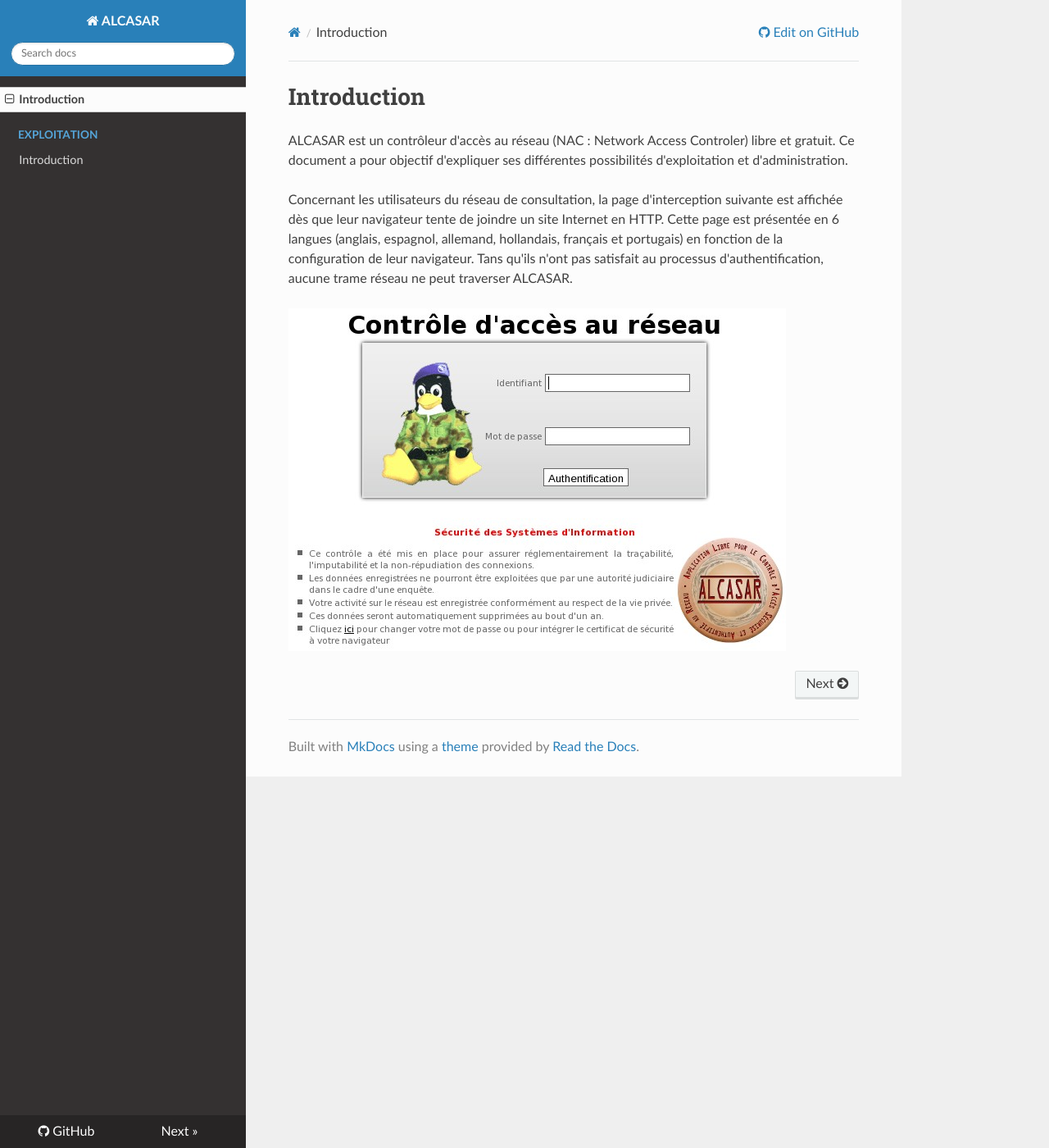
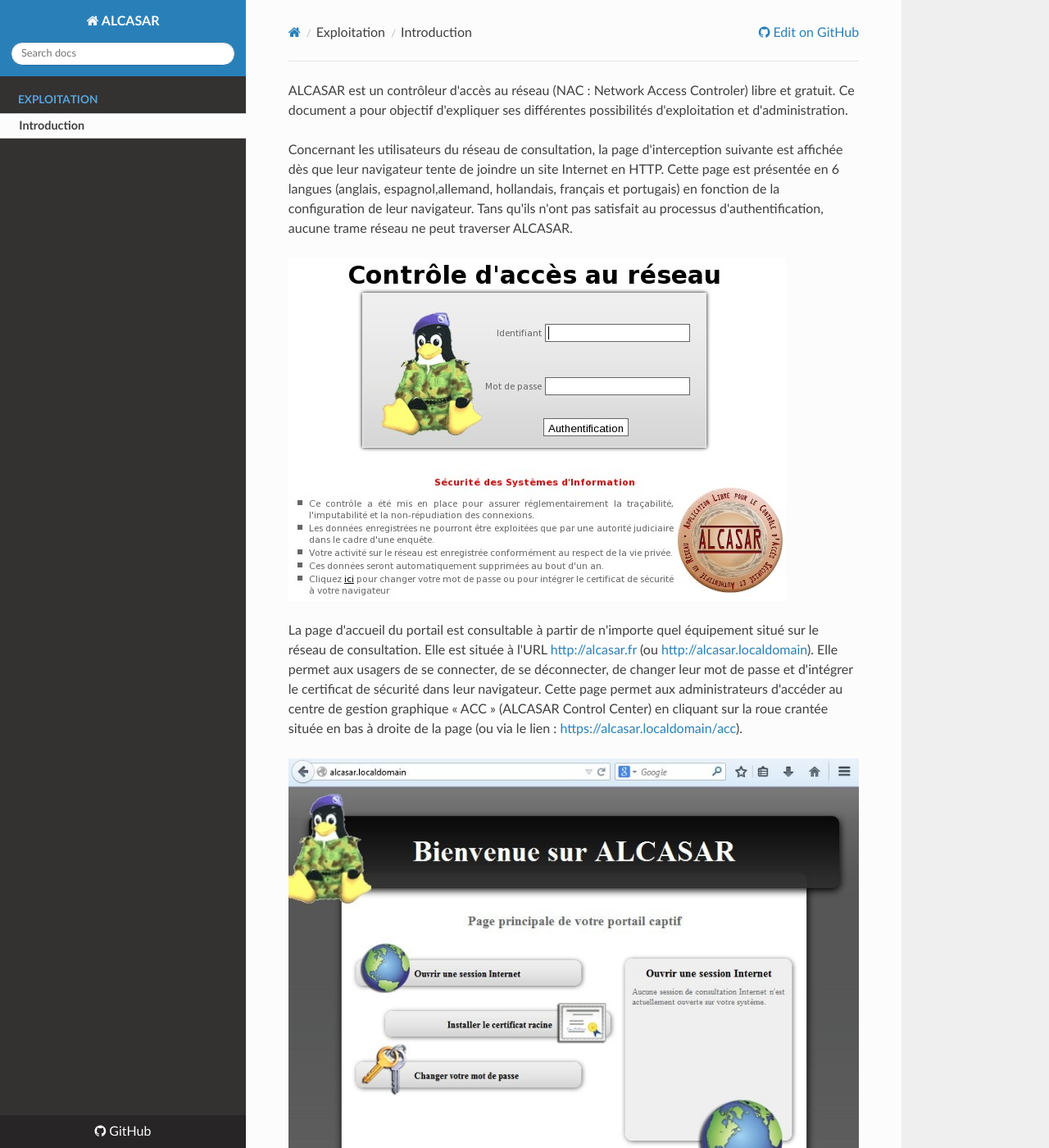
Before and after one commit to Bettyna-Bourcier2/Alcasar-documentation, an MkDocs documentation site: the page built from docs/index.md, in a window 1280 px wide and 1400 px high. Shown: the whole window at 82% size. Built offline with MkDocs 1.6.1, drawn with Linux system fonts in a browser that asks for light colours; nearby versions of some CDN libraries; old or Windows-style settings are respelled for this version of MkDocs; some of the changed text lies outside the part shown.

Commit message:
introduction.md update

```diff
--- a/docs/index.md
+++ b/docs/index.md
@@ -1,12 +1,23 @@
 
-#Introduction
+ALCASAR est un contrôleur d'accès au réseau (NAC : Network Access Controler) libre et gratuit. Ce document a pour objectif d'expliquer ses différentes possibilités d'exploitation et d'administration.
 
-ALCASAR est un contrôleur d'accès au réseau (NAC : Network Access Controler) libre et gratuit. Ce document
-a pour objectif d'expliquer ses différentes possibilités d'exploitation et d'administration.
+Concernant les utilisateurs du réseau de consultation, la page d'interception suivante est affichée dès que leur navigateur tente de joindre un site Internet en HTTP. Cette page est présentée en 6 langues (anglais, espagnol,allemand, hollandais, français et portugais) en fonction de la configuration de leur navigateur. Tans qu'ils n'ont pas satisfait au processus d'authentification, aucune trame réseau ne peut traverser ALCASAR.
 
-Concernant les utilisateurs du réseau de consultation, la page d'interception suivante est affichée dès que leur
-navigateur tente de joindre un site Internet en HTTP. Cette page est présentée en 6 langues (anglais, espagnol,
-allemand, hollandais, français et portugais) en fonction de la configuration de leur navigateur. Tans qu'ils n'ont
-pas satisfait au processus d'authentification, aucune trame réseau ne peut traverser ALCASAR.
+![Alt text](images/authentification.png)
 
-![Alt text](images/img.png)
+La page d'accueil du portail est consultable à partir de n'importe quel équipement situé sur le réseau de consultation. Elle est située à l'URL [http://alcasar.fr](http://alcasar.fr) (ou [http://alcasar.localdomain](http://alcasar.localdomain)). Elle permet aux usagers de se connecter, de se déconnecter, de changer leur mot de passe et d'intégrer le certificat de sécurité dans leur navigateur.
+Cette page permet aux administrateurs d'accéder au centre de gestion graphique « ACC » (ALCASAR Control Center) en cliquant sur la roue crantée située en bas à droite de la page (ou via le lien : [https://alcasar.localdomain/acc](https://alcasar.localdomain/acc)).
+
+![Alt text](images/page_principale.png)
+
+Ce centre de gestion est exploitable en deux langues (anglais et français) via une connexion chiffrées (HTTPS). Une authentification est requise au moyen d'un compte d'administration lié à l'un des trois profils suivants (cf.§7.1) :
+
+- profil « admin » permettant d'accéder à toutes les fonctions d'administration du portail ;
+- profil « manager » limité aux tâches de gestion des usagers du réseau de consultation ;
+- profil « backup » limité aux tâches de sauvegarde et d'archivage des fichiers journaux.
+
+![Alt text](images/authentification_requise.png)
+
+![Alt text](images/acc.png)
+
+*Attenton* : Le détecteur d’intrusion intégré à ALCASAR interdira toute tentatives de nouvelle connexion pendant 3’, s’il a détecté 3 échecs consécutifs de connexion au centre de gestion.
--- a/mkdocs.yml
+++ b/mkdocs.yml
@@ -1,7 +1,6 @@
 site_name: ALCASAR
 pages:
-- Introduction: index.md
 - Exploitation:
-  - Introduction : introduction.md
+  - Introduction : index.md
 theme: readthedocs
 repo_url: https://github.com/Bettyna-Bourcier/Alcasar-documentation
```
Also changed, not shown: docs/introduction.md (deleted, +0 -23 lines).
